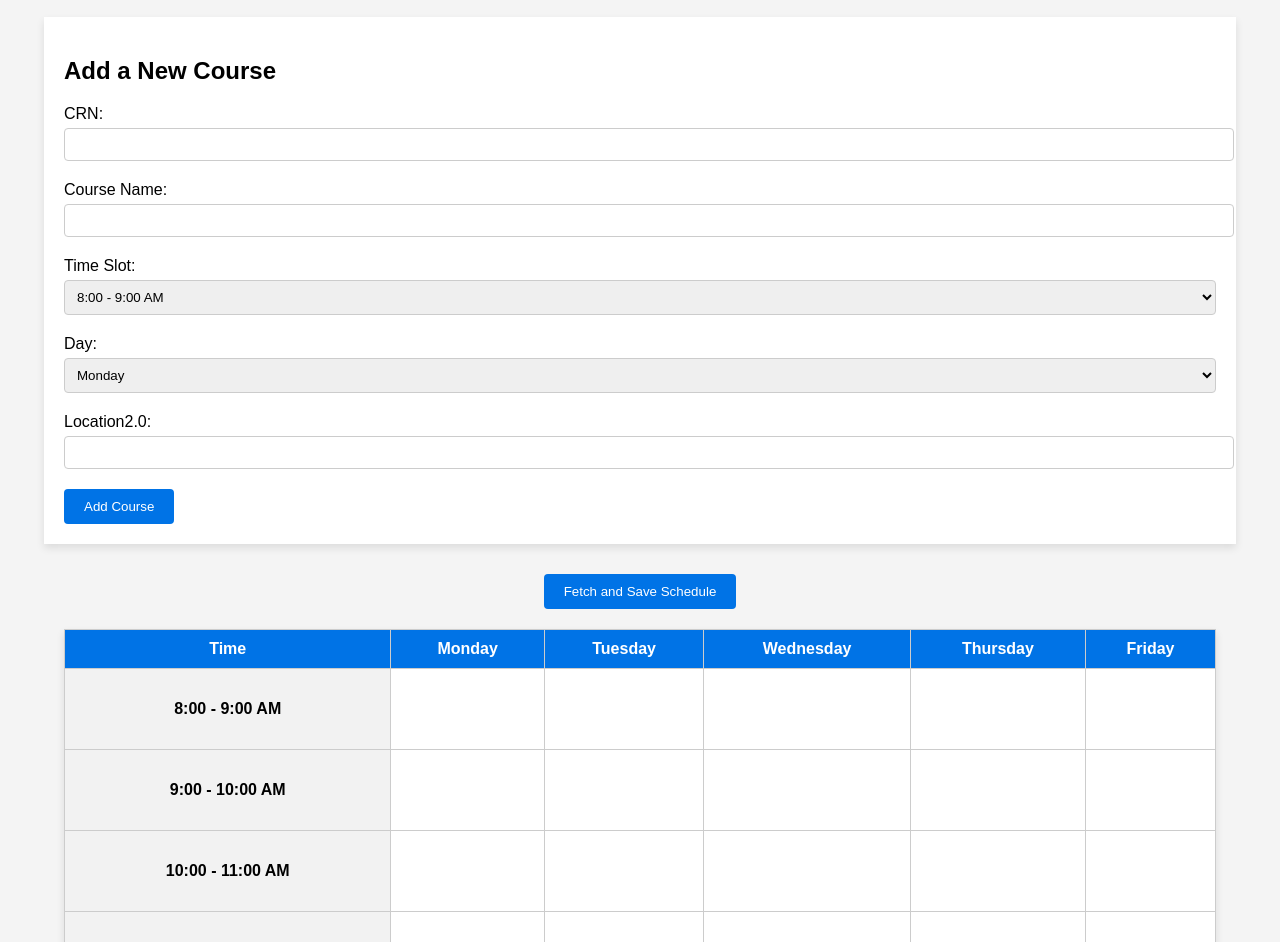
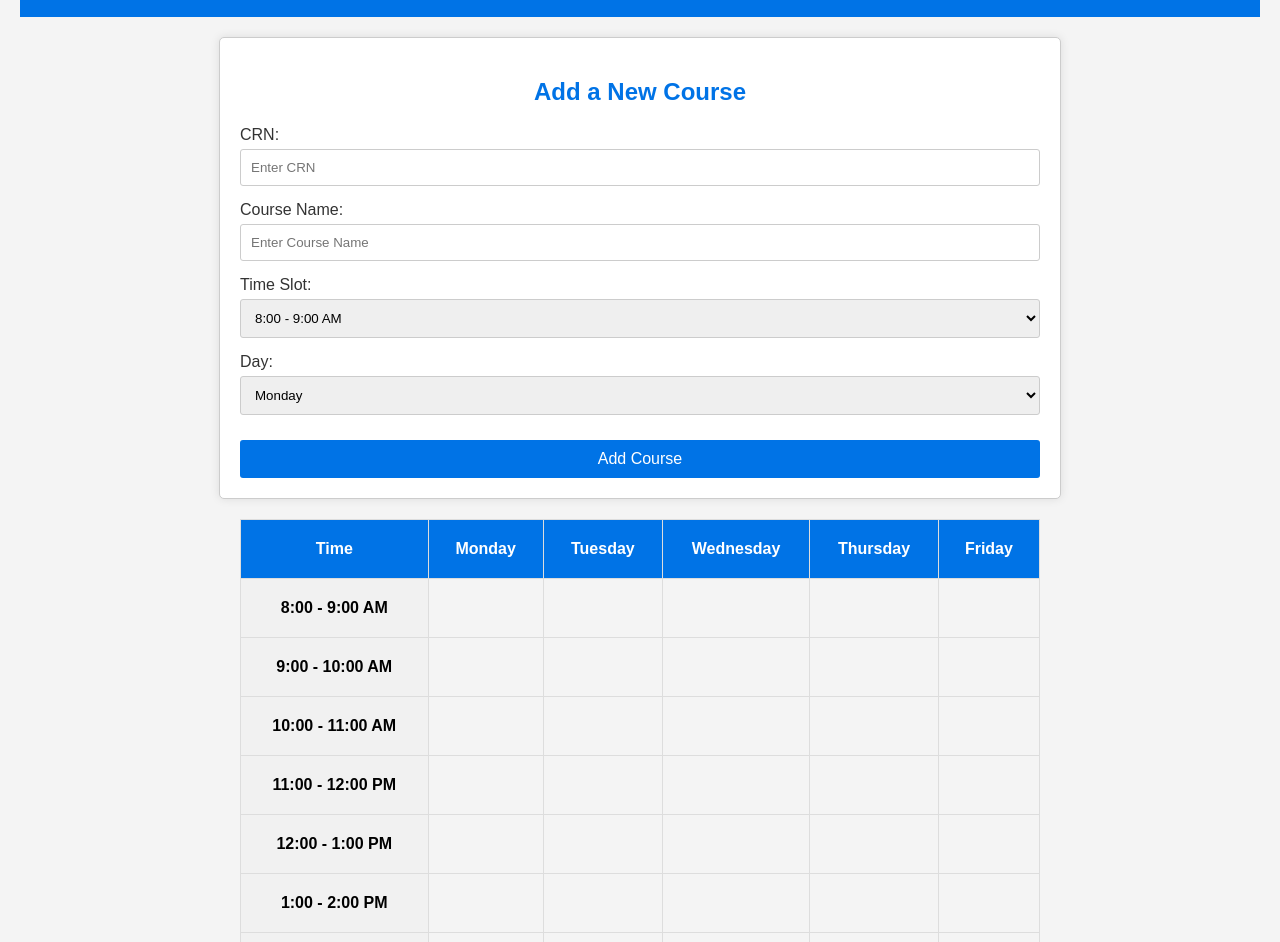
Before and after one commit to jbookout98/Group1ScheduleRepository, a plain HTML site: page Index.html in a window 1280 px wide. Shown: the part 103-1045 px from the top of the page. Drawn offline with Linux system fonts and the light colour scheme.

Commit message:
Index.html

```diff
--- a/Index.html
+++ b/Index.html
@@ -1,132 +1,168 @@
+
 <!DOCTYPE html>
 <html lang="en">
 <head>
     <meta charset="UTF-8">
     <meta name="viewport" content="width=device-width, initial-scale=1.0">
-    <title>University Schedule</title>
+    <title>Student Schedule Builder</title>
     <style>
         body {
             font-family: Arial, sans-serif;
+            background-color: #f4f4f4;
+            display: flex;
+            flex-direction: column;
+            align-items: center;
+            padding: 20px;
             margin: 0;
-            padding: 0;
-            background-color: #f4f4f4;
         }
-
         header {
+            width: 100%;
             background-color: #0073e6;
             color: white;
             text-align: center;
             padding: 10px 0;
+            margin-bottom: 20px;
         }
-
-        table {
-            width: 90%;
-            margin: 20px auto;
+        .form-container {
+            max-width: 800px;
+            width: 100%;
+            background-color: white;
+            border: 1px solid #ccc;
+            border-radius: 5px;
+            padding: 20px;
+            box-shadow: 0px 0px 10px rgba(0, 0, 0, 0.1);
+            margin-bottom: 20px;
+        }
+        .form-container h2 {
+            color: #0073e6;
+            text-align: center;
+            margin-bottom: 20px;
+        }
+        .form-group {
+            margin-bottom: 15px;
+            display: flex;
+            flex-direction: column;
+        }
+        .form-group label {
+            margin-bottom: 5px;
+            color: #333;
+        }
+        .form-group input, .form-group select {
+            padding: 10px;
+            border: 1px solid #ccc;
+            border-radius: 3px;
+        }
+        .btn {
+            padding: 10px;
+            color: white;
+            background-color: #0073e6;
+            border: none;
+            border-radius: 3px;
+            cursor: pointer;
+            width: 100%;
+            font-size: 16px;
+            margin-top: 10px;
+        }
+        .btn:hover {
+            background-color: #005bb5;
+        }
+        .schedule-table {
+            width: 100%;
+            max-width: 800px;
             border-collapse: collapse;
-            background-color: white;
-            box-shadow: 0 4px 8px rgba(0, 0, 0, 0.1);
         }
-
-        th, td {
-            border: 1px solid #ccc;
-            padding: 10px;
+        .schedule-table th, .schedule-table td {
+            border: 1px solid #ddd;
+            padding: 20px;
             text-align: center;
         }
-
-        th {
+        .schedule-table th {
             background-color: #0073e6;
             color: white;
-        }
-
-        td {
-            height: 60px;
-        }
-
-        .time-column {
-            background-color: #f2f2f2;
             font-weight: bold;
         }
-
-        form {
-            width: 90%;
-            margin: 20px auto;
-            padding: 20px;
-            background-color: white;
-            box-shadow: 0 4px 8px rgba(0, 0, 0, 0.1);
-        }
-
-        label {
-            display: block;
-            margin: 10px 0 5px;
-        }
-
-        input, select {
-            width: 100%;
-            padding: 8px;
-            margin-bottom: 10px;
-            border: 1px solid #ccc;
-            border-radius: 4px;
-        }
-
-        button {
-            background-color: #0073e6;
-            color: white;
-            border: none;
-            padding: 10px 20px;
-            cursor: pointer;
-            border-radius: 4px;
-            margin-top: 10px;
-        }
-
-        button:hover {
-            background-color: #005bb5;
+        .schedule-table .time-slot {
+            background-color: #f1f1f1;
+            font-weight: bold;
         }
     </style>
+    <script>
+        function addCourse() {
+            const crn = document.getElementById("crn").value;
+            const courseName = document.getElementById("courseName").value;
+            const time = document.getElementById("timeSlot").value;
+            const day = document.getElementById("day").value;
+
+            const timeSlots = {
+                "8:00 - 9:00 AM": "row1",
+                "9:00 - 10:00 AM": "row2",
+                "10:00 - 11:00 AM": "row3",
+                "11:00 - 12:00 PM": "row4",
+                "12:00 - 1:00 PM": "row5",
+                "1:00 - 2:00 PM": "row6",
+                "2:00 - 3:00 PM": "row7"
+            };
+            const days = {
+                "Monday": "col2",
+                "Tuesday": "col3",
+                "Wednesday": "col4",
+                "Thursday": "col5",
+                "Friday": "col6"
+            };
+
+            const cellId = timeSlots[time] + days[day];
+            const cell = document.getElementById(cellId);
+            if (cell) {
+                cell.innerText = `${crn}\n${courseName}`;
+                cell.style.backgroundColor = "#cce5ff";
+                cell.style.border = "1px solid #0073e6";
+            } else {
+                alert("Invalid day or time slot entered.");
+            }
+        }
+    </script>
 </head>
 <body>
     <header>
-    <h1>My University Schedule</h1>
+        <h1>Student Schedule Builder</h1>
     </header>
 
-<form id="courseForm">
+    <div class="form-container">
         <h2>Add a New Course</h2>
-    <label for="courseCRN">CRN:</label>
-    <input type="text" id="courseCRN" name="courseCRN" required>
+        <div class="form-group">
+            <label for="crn">CRN:</label>
+            <input type="text" id="crn" placeholder="Enter CRN">
+        </div>
+        <div class="form-group">
             <label for="courseName">Course Name:</label>
-    <input type="text" id="courseName" name="courseName" required>
-
-    <label for="courseTime">Time Slot:</label>
-    <select id="courseTime" name="courseTime" required>
-        <option value="8:00 - 9:00 AM">8:00 - 9:00 AM</option>
-        <option value="9:00 - 10:00 AM">9:00 - 10:00 AM</option>
-        <option value="10:00 - 11:00 AM">10:00 - 11:00 AM</option>
-        <option value="11:00 AM - 12:00 PM">11:00 AM - 12:00 PM</option>
-        <option value="12:00 - 1:00 PM">12:00 - 1:00 PM</option>
-        <option value="1:00 - 2:00 PM">1:00 - 2:00 PM</option>
-        <option value="2:00 - 3:00 PM">2:00 - 3:00 PM</option>
-        <option value="3:00 - 4:00 PM">3:00 - 4:00 PM</option>
+            <input type="text" id="courseName" placeholder="Enter Course Name">
+        </div>
+        <div class="form-group">
+            <label for="timeSlot">Time Slot:</label>
+            <select id="timeSlot">
+                <option>8:00 - 9:00 AM</option>
+                <option>9:00 - 10:00 AM</option>
+                <option>10:00 - 11:00 AM</option>
+                <option>11:00 - 12:00 PM</option>
+                <option>12:00 - 1:00 PM</option>
+                <option>1:00 - 2:00 PM</option>
+                <option>2:00 - 3:00 PM</option>
             </select>
-
-    <label for="courseDay">Day:</label>
-    <select id="courseDay" name="courseDay" required>
-        <option value="Monday">Monday</option>
-        <option value="Tuesday">Tuesday</option>
-        <option value="Wednesday">Wednesday</option>
-        <option value="Thursday">Thursday</option>
-        <option value="Friday">Friday</option>
+        </div>
+        <div class="form-group">
+            <label for="day">Day:</label>
+            <select id="day">
+                <option>Monday</option>
+                <option>Tuesday</option>
+                <option>Wednesday</option>
+                <option>Thursday</option>
+                <option>Friday</option>
             </select>
-
-    <label for="courseLocation">Location2.0:</label>
-    <input type="text" id="courseLocation" name="courseLocation" required>
-
-    <button type="button" onclick="addCourse()">Add Course</button>
-</form>
-
-<div style="text-align: center;">
-    <button type="button" onclick="fetchAndSaveSchedule()">Fetch and Save Schedule</button>
+        </div>
+        <button class="btn" onclick="addCourse()">Add Course</button>
     </div>
 
-<table id="scheduleTable">
+    <table class="schedule-table">
         <tr>
             <th>Time</th>
             <th>Monday</th>
@@ -135,73 +171,62 @@
             <th>Thursday</th>
             <th>Friday</th>
         </tr>
-    <!-- Rows for each time slot -->
-    <tr><td class="time-column">8:00 - 9:00 AM</td><td id="Monday_8:00 - 9:00 AM"></td><td id="Tuesday_8:00 - 9:00 AM"></td><td id="Wednesday_8:00 - 9:00 AM"></td><td id="Thursday_8:00 - 9:00 AM"></td><td id="Friday_8:00 - 9:00 AM"></td></tr>
-    <tr><td class="time-column">9:00 - 10:00 AM</td><td id="Monday_9:00 - 10:00 AM"></td><td id="Tuesday_9:00 - 10:00 AM"></td><td id="Wednesday_9:00 - 10:00 AM"></td><td id="Thursday_9:00 - 10:00 AM"></td><td id="Friday_9:00 - 10:00 AM"></td></tr>
-    <tr><td class="time-column">10:00 - 11:00 AM</td><td id="Monday_10:00 - 11:00 AM"></td><td id="Tuesday_10:00 - 11:00 AM"></td><td id="Wednesday_10:00 - 11:00 AM"></td><td id="Thursday_10:00 - 11:00 AM"></td><td id="Friday_10:00 - 11:00 AM"></td></tr>
-    <tr><td class="time-column">11:00 AM - 12:00 PM</td><td id="Monday_11:00 AM - 12:00 PM"></td><td id="Tuesday_11:00 AM - 12:00 PM"></td><td id="Wednesday_11:00 AM - 12:00 PM"></td><td id="Thursday_11:00 AM - 12:00 PM"></td><td id="Friday_11:00 AM - 12:00 PM"></td></tr>
-    <tr><td class="time-column">12:00 - 1:00 PM</td><td id="Monday_12:00 - 1:00 PM"></td><td id="Tuesday_12:00 - 1:00 PM"></td><td id="Wednesday_12:00 - 1:00 PM"></td><td id="Thursday_12:00 - 1:00 PM"></td><td id="Friday_12:00 - 1:00 PM"></td></tr>
-    <tr><td class="time-column">1:00 - 2:00 PM</td><td id="Monday_1:00 - 2:00 PM"></td><td id="Tuesday_1:00 - 2:00 PM"></td><td id="Wednesday_1:00 - 2:00 PM"></td><td id="Thursday_1:00 - 2:00 PM"></td><td id="Friday_1:00 - 2:00 PM"></td></tr>
-    <tr><td class="time-column">2:00 - 3:00 PM</td><td id="Monday_2:00 - 3:00 PM"></td><td id="Tuesday_2:00 - 3:00 PM"></td><td id="Wednesday_2:00 - 3:00 PM"></td><td id="Thursday_2:00 - 3:00 PM"></td><td id="Friday_2:00 - 3:00 PM"></td></tr>
-    <tr><td class="time-column">3:00 - 4:00 PM</td><td id="Monday_3:00 - 4:00 PM"></td><td id="Tuesday_3:00 - 4:00 PM"></td><td id="Wednesday_3:00 - 4:00 PM"></td><td id="Thursday_3:00 - 4:00 PM"></td><td id="Friday_3:00 - 4:00 PM"></td></tr>
+        <tr id="row1">
+            <td class="time-slot">8:00 - 9:00 AM</td>
+            <td id="row1col2"></td>
+            <td id="row1col3"></td>
+            <td id="row1col4"></td>
+            <td id="row1col5"></td>
+            <td id="row1col6"></td>
+        </tr>
+        <tr id="row2">
+            <td class="time-slot">9:00 - 10:00 AM</td>
+            <td id="row2col2"></td>
+            <td id="row2col3"></td>
+            <td id="row2col4"></td>
+            <td id="row2col5"></td>
+            <td id="row2col6"></td>
+        </tr>
+        <tr id="row3">
+            <td class="time-slot">10:00 - 11:00 AM</td>
+            <td id="row3col2"></td>
+            <td id="row3col3"></td>
+            <td id="row3col4"></td>
+            <td id="row3col5"></td>
+            <td id="row3col6"></td>
+        </tr>
+        <tr id="row4">
+            <td class="time-slot">11:00 - 12:00 PM</td>
+            <td id="row4col2"></td>
+            <td id="row4col3"></td>
+            <td id="row4col4"></td>
+            <td id="row4col5"></td>
+            <td id="row4col6"></td>
+        </tr>
+        <tr id="row5">
+            <td class="time-slot">12:00 - 1:00 PM</td>
+            <td id="row5col2"></td>
+            <td id="row5col3"></td>
+            <td id="row5col4"></td>
+            <td id="row5col5"></td>
+            <td id="row5col6"></td>
+        </tr>
+        <tr id="row6">
+            <td class="time-slot">1:00 - 2:00 PM</td>
+            <td id="row6col2"></td>
+            <td id="row6col3"></td>
+            <td id="row6col4"></td>
+            <td id="row6col5"></td>
+            <td id="row6col6"></td>
+        </tr>
+        <tr id="row7">
+            <td class="time-slot">2:00 - 3:00 PM</td>
+            <td id="row7col2"></td>
+            <td id="row7col3"></td>
+            <td id="row7col4"></td>
+            <td id="row7col5"></td>
+            <td id="row7col6"></td>
+        </tr>
     </table>
-
-<script>
-    function addCourse() {
-        const courseName = document.getElementById('courseName').value;
-        const courseTime = document.getElementById('courseTime').value;
-        const courseDay = document.getElementById('courseDay').value;
-        const courseLocation = document.getElementById('courseLocation').value;
-
-        const cellId = courseDay + '_' + courseTime;
-        const cell = document.getElementById(cellId);
-
-        if (cell.innerHTML !== "") {
-            alert("There is already a course scheduled at this time.");
-        } else {
-            cell.innerHTML = courseName + "<br>" + courseLocation;
-        }
-
-        // Clear the form after submission
-        document.getElementById('courseForm').reset();
-    }
-
-async function fetchAndSaveSchedule() {
-    const crn = document.getElementById('courseCRN').value; // Get CRN from the input field
-    const apiUrl = `http://localhost:8080/api/getCourses?crn=${crn}`; // Include CRN in query string
-
-    try {
-        const response = await fetch(apiUrl); // Send request to API
-        if (!response.ok) {
-            throw new Error('Failed to fetch course from server.');
-        }
-
-        const course = await response.json(); // Parse the response as JSON
-
-        console.log(course); // Log the JSON object to verify its format
-
-        if (course) {
-            // Extract the building and room from the parsed JSON
-            const building = course.building || 'N/A';
-            const room = course.room || 'N/A';
-
-            // Update the location text box with building and room number
-            document.getElementById('courseLocation').value = `${building} ${room}`;
-        } else {
-            alert("No course found with the given CRN.");
-        }
-    } catch (error) {
-        console.error('Error:', error);
-        alert('Error fetching course data.');
-    }
-}
-
-
-
-
-
-
-
-</script>
 </body>
 </html>
```
Lines whose indentation alone changed are shown as unchanged.
